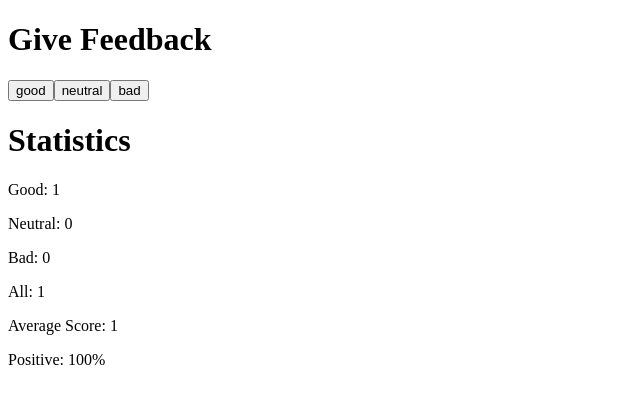
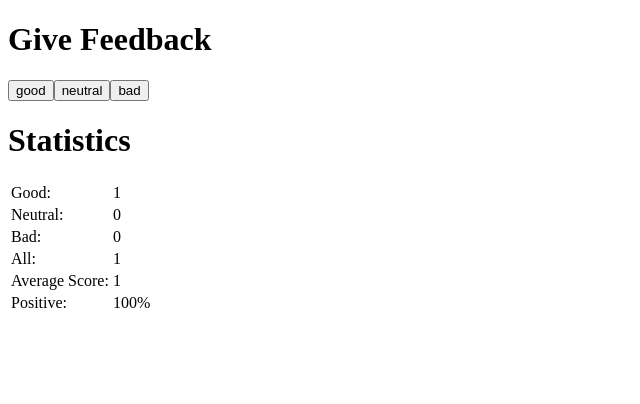
Before and after one commit to crrojas88/fullstack-open, a React (Create React App) app in the folder part1/unicafe/: page / in a window 1280 px wide. Both pictures are taken after a click on the button "good". Shown: the top 404 px of the page, without its empty margins (0-640 px from the left). Built offline with nearby package versions, Linux system fonts and the light colour scheme.

Commit message:
completed 1.11 unicafe step6

```diff
--- a/part1/unicafe/src/App.js
+++ b/part1/unicafe/src/App.js
@@ -43,24 +43,38 @@ const Statistics = ({ good, neutral, bad, all }) => {
     )
   }
   return(
-    <div>
+    <table>
+      <tbody>
       <Statistic text="Good" value={good}/>
       <Statistic text="Neutral" value={neutral}/>
       <Statistic text="Bad" value={bad}/>
-      <p>All: {all}</p>
-      <p>Average Score: {((good * 1)+(neutral * 0)+(bad * -1))/all}</p>
-      <p>Positive: {(good/all * 100)}%</p>
-    </div>
+      <tr>
+        <td>All:</td>
+        <td>{all}</td>
+      </tr>
+      <tr>
+        <td>Average Score:</td>
+        <td>{((good * 1)+(neutral * 0)+(bad * -1))/all}</td>
+      </tr>
+      <tr>
+        <td>Positive:</td>
+        <td>{(good/all * 100)}%</td>
+      </tr>
+      </tbody>
+    </table>
   )
 }
 
 const Statistic = ({text, value}) => {
 return(
-  <div>
-    <p>
-      {text}: {value}
-    </p>
-  </div>
+  <tr>
+    <td>
+      {text}:
+    </td>
+    <td>
+      {value}
+    </td>
+  </tr>
 )
 }
 
```
